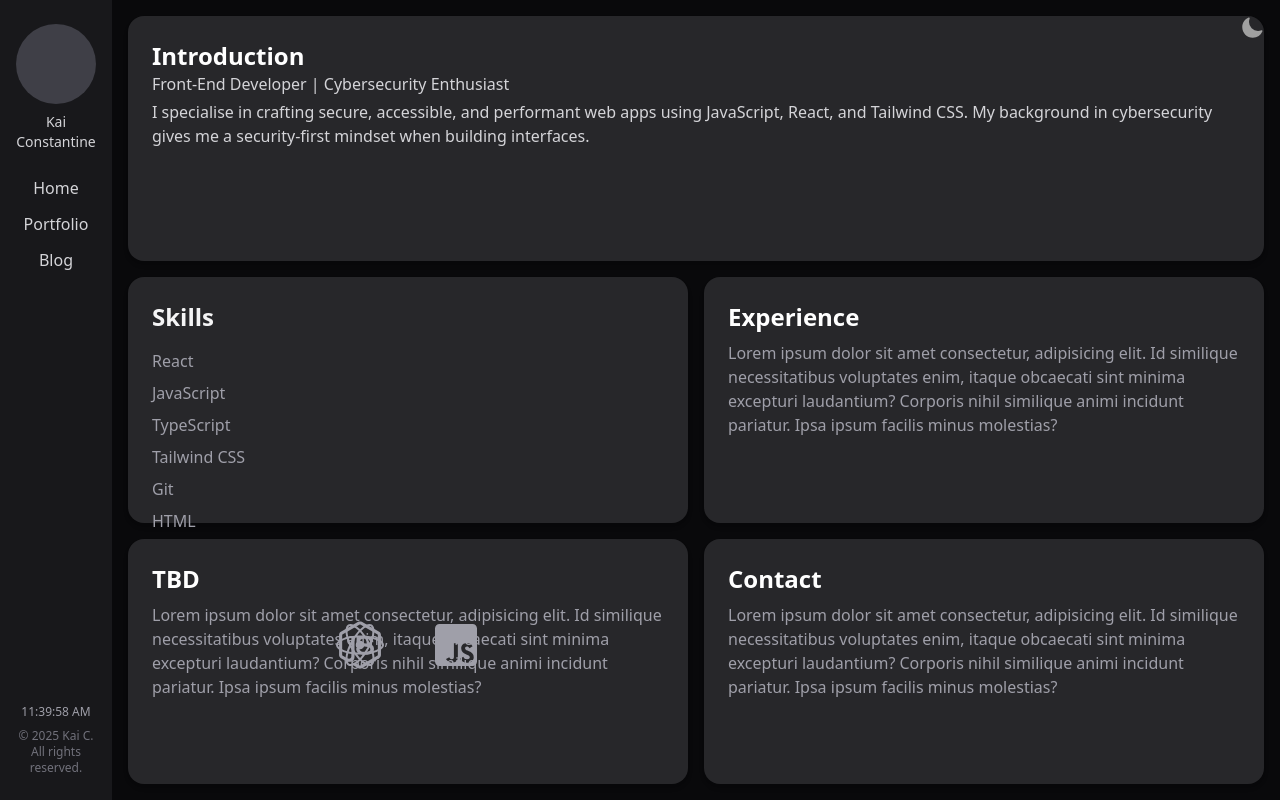
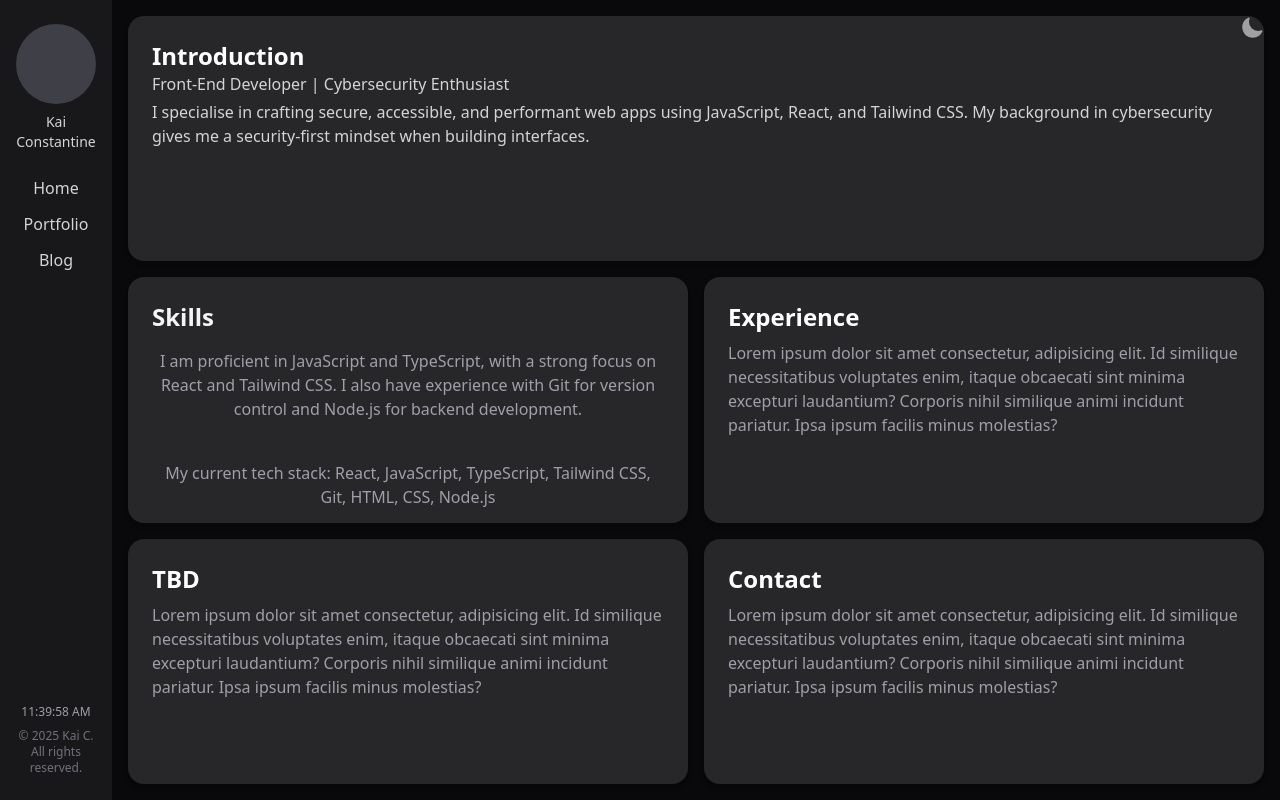
Before and after one commit to Kaialogen/Portfolio, a React (Vite) app: page / in a window 1280 px wide. Built offline with nearby package versions, Linux system fonts and the light colour scheme.

Commit message:
Feat: Refactor Skills component layout and improve tech stack presentation

```diff
--- a/src/components/Layout/Skills.tsx
+++ b/src/components/Layout/Skills.tsx
@@ -34,26 +34,21 @@ const Skills = () => {
       <h1 className="text-2xl font-bold text-zinc-100">Skills</h1>
 
       <div className="mt-4">
-        <ul className="mt-2 space-y-2 text-zinc-400">
-          <li>React</li>
-          <li>JavaScript</li>
-          <li>TypeScript</li>
-          <li>Tailwind CSS</li>
-          <li>Git</li>
-          <li>HTML</li>
-          <li>CSS</li>
-          <li>Node.js</li>
-        </ul>
+        <p className="mt-4 text-zinc-400 text-center">I am proficient in JavaScript and TypeScript, with a strong focus on React and Tailwind CSS. I also have experience with Git for version control and Node.js for backend development.</p>
+        <br />
+        <p className="mt-4 text-zinc-400 text-center">My current tech stack: React, JavaScript, TypeScript, Tailwind CSS, Git, HTML, CSS, Node.js</p>
       </div>
-
+      <br />
+      <br />
+      <br />
       <div className="mt-6 flex justify-center items-center">
-        <div className="relative flex justify-between items-center w-36">
+        <div className="flex items-center justify-between w-72">
           {/* Left icon */}
-          <div className="absolute left-0">{displayedIcons[0]}</div>
+          <div className="w-12">{displayedIcons[0]}</div>
           {/* Center icon */}
-          <div className="relative">{displayedIcons[1]}</div>
+          <div className="w-12">{displayedIcons[1]}</div>
           {/* Right icon */}
-          <div className="absolute right-0">{displayedIcons[2]}</div>
+          <div className="w-12">{displayedIcons[2]}</div>
         </div>
       </div>
     </section>
```
